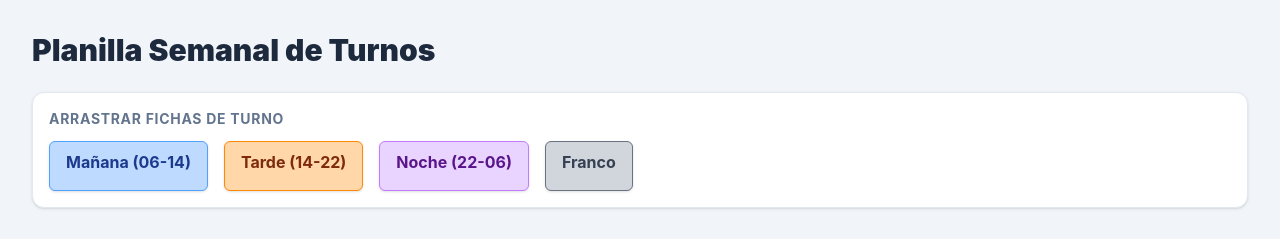
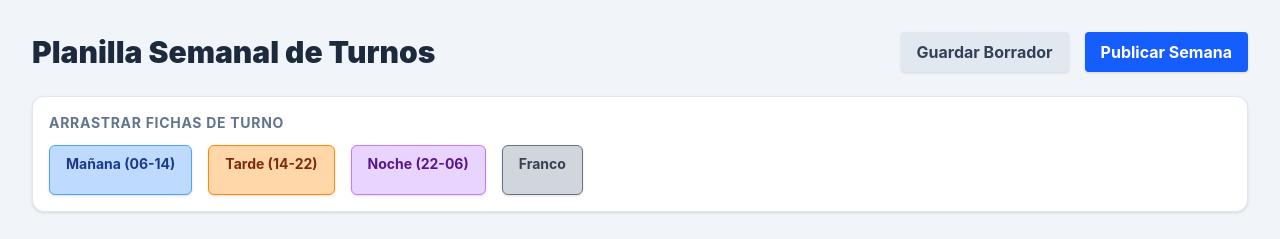
Before and after one commit to yiyee01/SistemaTurnos, a React app in the folder frontend/: page / in a window 1280 px wide. Shown: the top 239 px of the page. Built offline with nearby package versions, Linux system fonts and the light colour scheme; no server answers; the HTML template or start-up script is replaced by a standard one.

Commit message:
Cambios
Se realizaron cambios en:
*Las fichas ahora son infinitas.
*Las fichas se mantienen en la celda.
*Pueden haber hasta 3 fichas por celda
*Implementacion de boton de guardar semana y borrador

```diff
--- a/frontend/src/App.jsx
+++ b/frontend/src/App.jsx
@@ -19,6 +19,9 @@ const generarDiasSemana = () => {
   });
 };
 
+/* Consultar si tambien hay que agregar licencia en tipos de turno, es decir que pueda faltar por
+licencia de maternidad por ejemplo. (SÍ, agregalo acá abajo como un turno más) */
+
 const tiposTurno = [
   { id: 'TM', nombre: 'Mañana (06-14)', color: 'bg-blue-200 text-blue-900 border-blue-400' },
   { id: 'TT', nombre: 'Tarde (14-22)', color: 'bg-orange-200 text-orange-900 border-orange-400' },
@@ -26,6 +29,7 @@ const tiposTurno = [
   { id: 'FR', nombre: 'Franco', color: 'bg-gray-300 text-gray-700 border-gray-500' }
 ];
 
+//Obtener de Supabase
 const enfermerosFake = [
   { id: 'e1', nombre: 'Juan Pérez' },
   { id: 'e2', nombre: 'Ana Gómez' },
@@ -36,33 +40,130 @@ export default function App() {
   const [enfermeros] = useState(enfermerosFake);
   const [semanaActual] = useState(generarDiasSemana());
 
-  // Memoria para guardar dónde cae cada ficha (se lo pasamos a Juani)
+  // Memoria para guardar dónde cae cada ficha
   const [turnosAsignados, setTurnosAsignados] = useState({});
 
-  // El cerebro físico. Qué pasa cuando soltás el clic.
+  // 1. FUNCIÓN PARA EL BORRADOR
+  const guardarBorrador = async () => {
+    console.log("Datos crudos para el borrador (JSON completo):", turnosAsignados);
+    alert("Progreso guardado localmente. Revisá la consola.");
+  };
+
+  // 2. FUNCIÓN PARA PUBLICAR
+  const publicarSemana = async () => {
+    const turnosParaBD = [];
+
+    Object.entries(turnosAsignados).forEach(([celdaId, turnos]) => {
+      const [enfermero_id, fecha] = celdaId.split('-'); // El hachazo
+      turnos.forEach(turno => {
+        turnosParaBD.push({
+          enfermero_id: enfermero_id,
+          fecha: fecha,
+          tipo_turno_id: turno.tipo_id
+        });
+      });
+    });
+
+    console.log("Bulk Insert listo para la tabla turnos_asignados:", turnosParaBD);
+    alert(`¡Semana publicada! Se enviarán ${turnosParaBD.length} turnos a la base de datos. Revisá la consola.`);
+  };
+
+  // 3. EL CEREBRO FÍSICO (Actualizado con Optimistic UI)
   const alSoltarFicha = (resultado) => {
-    const { destination, source, draggableId } = resultado;
+    const { destination, draggableId } = resultado;
 
-    // Si la soltaste fuera de la tabla, no hacemos nada
-    if (!destination) return;
+    // Si la soltaste fuera de la tabla o en el banco de fichas, cortamos
+    if (!destination || destination.droppableId === 'banco-fichas') return;
 
-    // Solo para que veas en la consola que funciona antes de programar la base de datos
-    console.log(`Tiraste el turno ${draggableId} en la celda: ${destination.droppableId}`);
+    const celdaId = destination.droppableId; // Ej: "e2-2026-03-17"
+    const infoTurno = tiposTurno.find(t => t.id === draggableId);
+
+    // Generamos un ID único para la ficha clonada (necesario para React)
+    const turnoNuevo = {
+      id_unico: crypto.randomUUID(),
+      tipo_id: infoTurno.id,
+      nombre: infoTurno.nombre,
+      color: infoTurno.color
+    };
+
+    // Actualizamos el diccionario sumando el turno a la celda elegida
+    setTurnosAsignados(estadoAnterior => {
+      const turnosEnCelda = estadoAnterior[celdaId] || [];
+      return {
+        ...estadoAnterior,
+        [celdaId]: [...turnosEnCelda, turnoNuevo]
+      };
+    });
+  };
+
+  // NUEVA FUNCIÓN: El exterminador de turnos
+  const eliminarTurno = (celdaId, idUnicoTurno) => {
+    setTurnosAsignados(estadoAnterior => {
+      // 1. Obtenemos la lista actual de esa celda
+      const turnosActuales = estadoAnterior[celdaId] || [];
+
+      // 2. Filtramos la lista, sacando el turno que coincide con el ID que queremos matar
+      // (Por eso es VITAL el crypto.randomUUID() que pusimos antes)
+      const turnosActualizados = turnosActuales.filter(turno => turno.id_unico !== idUnicoTurno);
+
+      // 3. Devolvemos el estado nuevo
+      return {
+        ...estadoAnterior,
+        [celdaId]: turnosActualizados
+      };
+    });
   };
 
   return (
-    // EL PARAGUAS GLOBAL. Envuelve absolutamente todo.
+    // EL PARAGUAS GLOBAL
     <DragDropContext onDragEnd={alSoltarFicha}>
       <div className="min-h-screen bg-slate-100 p-8 font-sans">
-        <h1 className="text-3xl font-black text-slate-800 mb-6">Planilla Semanal de Turnos</h1>
+
+        {/* CABECERA NUEVA CON LOS BOTONES */}
+        <div className="flex justify-between items-center mb-6">
+          <h1 className="text-3xl font-black text-slate-800">Planilla Semanal de Turnos</h1>
+          <div className="flex gap-4">
+            <button
+              onClick={guardarBorrador}
+              className="px-4 py-2 bg-slate-200 text-slate-700 font-bold rounded shadow hover:bg-slate-300 transition-colors"
+            >
+              Guardar Borrador
+            </button>
+            <button
+              onClick={publicarSemana}
+              className="px-4 py-2 bg-blue-600 text-white font-bold rounded shadow hover:bg-blue-700 transition-colors"
+            >
+              Publicar Semana
+            </button>
+          </div>
+        </div>
 
         <div className="mb-8 p-4 bg-white rounded-xl shadow-sm border border-slate-200">
           <h2 className="text-sm font-bold text-slate-500 uppercase tracking-wider mb-3">
             Arrastrar Fichas de Turno
           </h2>
 
-          {/* EL BANCO SE VUELVE DROPPABLE (Para que reconozca a los hijos). isDropDisabled evita que tiremos cosas adentro */}
-          <Droppable droppableId="banco-fichas" direction="horizontal" isDropDisabled={true}>
+          <Droppable
+            droppableId="banco-fichas"
+            direction="horizontal"
+            isDropDisabled={true}
+            // MAGIA NEGRA PARA FICHAS INFINITAS:
+            renderClone={(provided, snapshot, rubric) => {
+              // rubric.source.index nos dice qué ficha agarró del arreglo
+              const turno = tiposTurno[rubric.source.index];
+              return (
+                <div
+                  ref={provided.innerRef}
+                  {...provided.draggableProps}
+                  {...provided.dragHandleProps}
+                  // El clon se agranda un poco para que sepas que lo tenés agarrado
+                  className={`px-4 py-2 rounded-md border font-bold text-sm shadow-xl scale-110 z-50 ${turno.color}`}
+                >
+                  {turno.nombre}
+                </div>
+              );
+            }}
+          >
             {(provided) => (
               <div
                 ref={provided.innerRef}
@@ -70,15 +171,15 @@ export default function App() {
                 className="flex gap-4 min-h-[50px]"
               >
                 {tiposTurno.map((turno, index) => (
-                  // CADA FICHA SE VUELVE DRAGGABLE
                   <Draggable key={turno.id} draggableId={turno.id} index={index}>
                     {(provided, snapshot) => (
+                      // LA FICHA ORIGINAL QUE SE QUEDA CLAVADA EN EL BANCO
                       <div
                         ref={provided.innerRef}
                         {...provided.draggableProps}
                         {...provided.dragHandleProps}
-                        // Le damos un efecto de sombra cuando la estás agarrando
-                        className={`px-4 py-2 rounded-md border font-bold ${turno.color} ${snapshot.isDragging ? 'shadow-xl scale-110 z-50' : 'shadow-sm'}`}
+                        // Truco visual: Si estás arrastrando una copia, atenuamos la original
+                        className={`px-4 py-2 rounded-md border font-bold text-sm shadow-sm transition-opacity ${turno.color} ${snapshot.isDragging ? 'opacity-50' : 'opacity-100'}`}
                       >
                         {turno.nombre}
                       </div>
@@ -89,10 +190,14 @@ export default function App() {
               </div>
             )}
           </Droppable>
-
         </div>
 
-        <TablaSemanal enfermeros={enfermeros} diasSemana={semanaActual} turnosAsignados={turnosAsignados} />
+        <TablaSemanal
+        enfermeros={enfermeros}
+        diasSemana={semanaActual}
+        turnosAsignados={turnosAsignados}
+        onEliminarTurno={eliminarTurno}
+        />
       </div>
     </DragDropContext>
   );
--- a/frontend/src/components/Tabla_semanal.jsx
+++ b/frontend/src/components/Tabla_semanal.jsx
@@ -1,11 +1,12 @@
 // src/components/tabla_semanal.jsx
-// IMPORTACIÓN CLAVE
 import { Droppable } from '@hello-pangea/dnd';
 
-export function TablaSemanal({ enfermeros, diasSemana, turnosAsignados }) {
+// 1. JUANI: Recibí la nueva prop 'onEliminarTurno' acá:
+export function TablaSemanal({ enfermeros, diasSemana, turnosAsignados, onEliminarTurno }) {
   return (
     <div className="bg-white rounded-xl shadow-lg border border-slate-200 overflow-hidden">
 
+      {/* Cabecera ... (sin cambios) */}
       <div className="grid grid-cols-8 bg-slate-800 text-white divide-x divide-slate-600">
         <div className="p-4 font-bold text-center flex items-center justify-center">Enfermero</div>
         {diasSemana.map(dia => (
@@ -16,6 +17,7 @@ export function TablaSemanal({ enfermeros, diasSemana, turnosAsignados }) {
         ))}
       </div>
 
+      {/* Cuerpo ... */}
       <div className="divide-y divide-slate-200">
         {enfermeros.map(enfermero => (
           <div key={enfermero.id} className="grid grid-cols-8 divide-x divide-slate-200 hover:bg-slate-50 transition-colors">
@@ -24,10 +26,9 @@ export function TablaSemanal({ enfermeros, diasSemana, turnosAsignados }) {
               {enfermero.nombre}
             </div>
 
-            {/* ZONAS DE ATERRIZAJE (DROPPABLES) */}
             {diasSemana.map(dia => {
-              // EL ID CRÍTICO: "e1-2026-03-16". Esto es lo que va a leer tu App.jsx
               const celdaId = `${enfermero.id}-${dia.id}`;
+              const turnosEnEstaCelda = turnosAsignados[celdaId] || [];
 
               return (
                 <Droppable key={celdaId} droppableId={celdaId}>
@@ -35,13 +36,20 @@ export function TablaSemanal({ enfermeros, diasSemana, turnosAsignados }) {
                     <div
                       ref={provided.innerRef}
                       {...provided.droppableProps}
-                      // Si la ficha está pasando por encima, la celda se pinta de verde clarito
-                      className={`p-2 min-h-[100px] flex flex-col gap-2 transition-colors ${snapshot.isDraggingOver ? 'bg-green-50 ring-2 ring-green-400 inset-0' : ''}`}
+                      className={`p-2 min-h-[100px] flex flex-col gap-1 transition-colors ${snapshot.isDraggingOver ? 'bg-green-50 ring-2 inset-0' : ''}`}
                     >
 
-                      {/* Acá se dibujarán los turnos asignados más adelante */}
-
-                      {/* VITAL: El placeholder evita que la celda colapse */}
+                      {turnosEnEstaCelda.map((turno) => (
+                        <div
+                          key={turno.id_unico}
+                          onDoubleClick={() => onEliminarTurno(celdaId, turno.id_unico)}
+                          // Acá está la magia: al final le inyectamos ${turno.color} sin pisarlo con nada
+                          className={`text-xs p-2 rounded border font-bold text-center shadow-sm cursor-pointer transition-all hover:bg-red-200 hover:border-red-500 hover:text-red-900 hover:line-through ${turno.color}`}
+                          title="Doble clic para eliminar"
+                        >
+                          {turno.nombre}
+                        </div>
+                      ))}
                       {provided.placeholder}
                     </div>
                   )}
```
